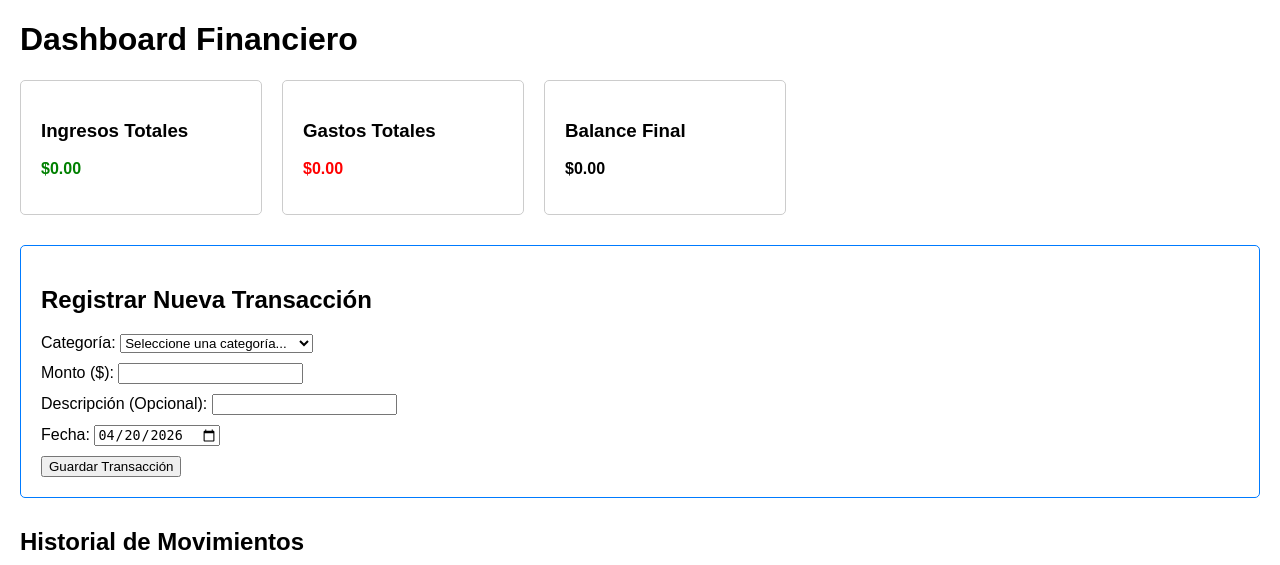
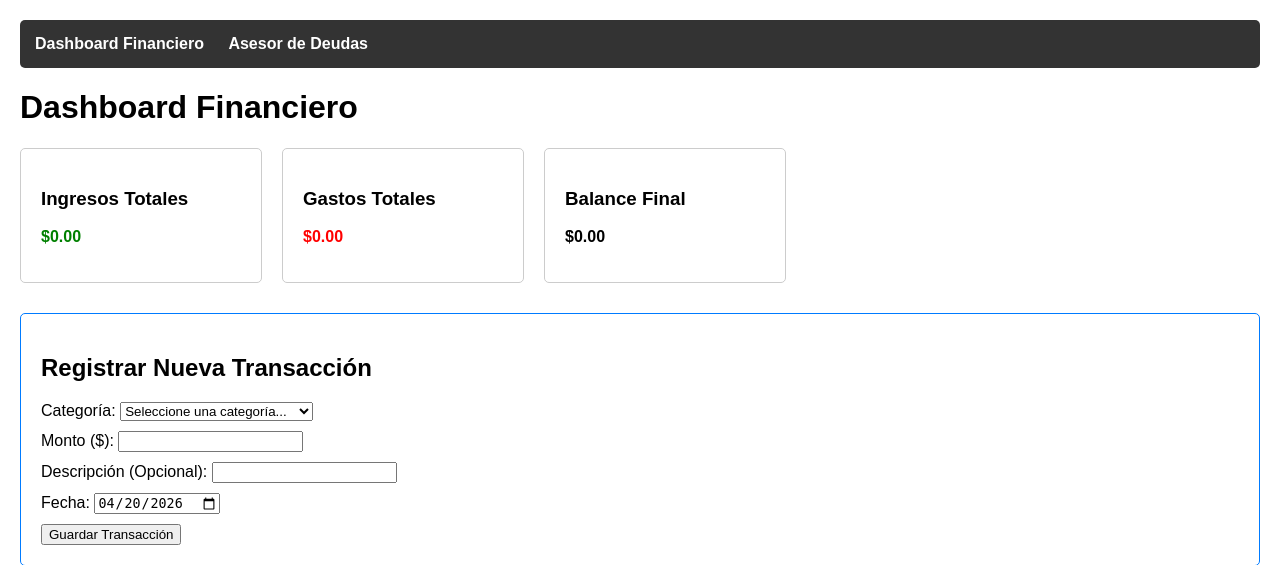
Before and after one commit to LucasIGomez/gestor-financiero, a PHP site: page /index.php in a window 1280 px wide. Shown: the top 565 px of the page. Run offline with PHP 8.4, Linux system fonts and the light colour scheme; tables that the repository leaves empty or names only in its code hold one stand-in row (values such as "Sample post").

Commit message:
feat: implementacion de barra de navegacion unificada para modulos de dashboard y deudas

```diff
--- a/app/views/dashboard_view.php
+++ b/app/views/dashboard_view.php
@@ -18,6 +18,11 @@
     </style>
 </head>
 <body>
+    <nav style="background-color: #333; padding: 15px; margin-bottom: 20px; border-radius: 5px;">
+        <a href="index.php?action=dashboard" style="color: white; text-decoration: none; font-weight: bold; margin-right: 20px;">Dashboard Financiero</a>
+        <a href="index.php?action=deudas" style="color: white; text-decoration: none; font-weight: bold;">Asesor de Deudas</a>
+    </nav>
+
     <h1>Dashboard Financiero</h1>
 
     <div class="resumen">
--- a/app/views/lista_deudas_view.php
+++ b/app/views/lista_deudas_view.php
@@ -6,6 +6,11 @@
     <title>Asesor de Deudas - Gestor Financiero</title>
 </head>
 <body>
+    <nav style="background-color: #333; padding: 15px; margin-bottom: 20px; border-radius: 5px;">
+        <a href="index.php?action=dashboard" style="color: white; text-decoration: none; font-weight: bold; margin-right: 20px;">Dashboard Financiero</a>
+        <a href="index.php?action=deudas" style="color: white; text-decoration: none; font-weight: bold;">Asesor de Deudas</a>
+    </nav>
+
     <h2>Plan de Eliminación de Deudas (Método Avalancha)</h2>
     <table border="1" cellpadding="10">
         <thead>
--- a/index.php
+++ b/index.php
@@ -3,41 +3,47 @@
 ini_set('display_errors', 1);
 error_reporting(E_ALL);
 
+// Carga de Controladores
 require_once 'app/controllers/TransaccionController.php';
+require_once 'app/controllers/DeudaController.php';
 
-$controlador = new TransaccionController();
+$transaccionController = new TransaccionController();
+$deudaController = new DeudaController();
 
 // 1. Identificación del usuario (Hardcodeado a ID 1 para el MVP)
 $id_usuario_actual = 1;
 
-// 2. Sistema básico de enrutamiento
+// 2. Sistema de enrutamiento
 $action = isset($_GET['action']) ? $_GET['action'] : 'dashboard';
 
-// 3. Procesamiento de formulario (Guardar en Base de Datos)
+// 3. Procesamiento de formulario de transacciones
 if ($action === 'registrar' && $_SERVER['REQUEST_METHOD'] === 'POST') {
     $id_categoria = $_POST['id_categoria'];
     $monto = $_POST['monto'];
     $descripcion = $_POST['descripcion'];
     $fecha = $_POST['fecha_transaccion'];
 
-    $resultado = $controlador->procesarNuevaTransaccion($id_usuario_actual, $id_categoria, $monto, $descripcion, $fecha);
+    $resultado = $transaccionController->procesarNuevaTransaccion($id_usuario_actual, $id_categoria, $monto, $descripcion, $fecha);
 
     if ($resultado === true) {
-        // Patrón PRG (Post/Redirect/Get) para evitar reenvío de formularios al recargar
         header('Location: index.php?action=dashboard');
         exit;
     } else {
-        // En caso de error, muestra el mensaje y detiene la ejecución
         echo "<h3 style='color:red;'>$resultado</h3>";
         echo "<a href='index.php'>Volver</a>";
         exit;
     }
 }
 
-// 4. Carga de la Vista Principal
+// 4. Carga de Vistas (Renderizado)
 if ($action === 'dashboard') {
-    // Extraer array multidimensional con datos financieros [cite: 387, 388]
-    $datos = $controlador->obtenerDatosDashboard($id_usuario_actual);
+    $datos = $transaccionController->obtenerDatosDashboard($id_usuario_actual);
     require_once 'app/views/dashboard_view.php';
+} elseif ($action === 'deudas') {
+    $deudas = $deudaController->obtenerResumenAvalancha($id_usuario_actual);
+    $controlador = $deudaController; // Para compatibilidad con la vista
+    require_once 'app/views/lista_deudas_view.php';
+} else {
+    echo "<h2>Error 404: Módulo no encontrado.</h2>";
 }
 ?>
```
